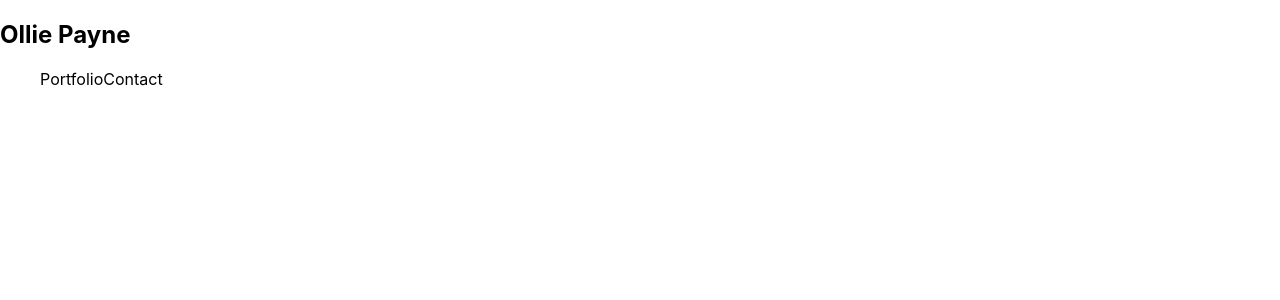
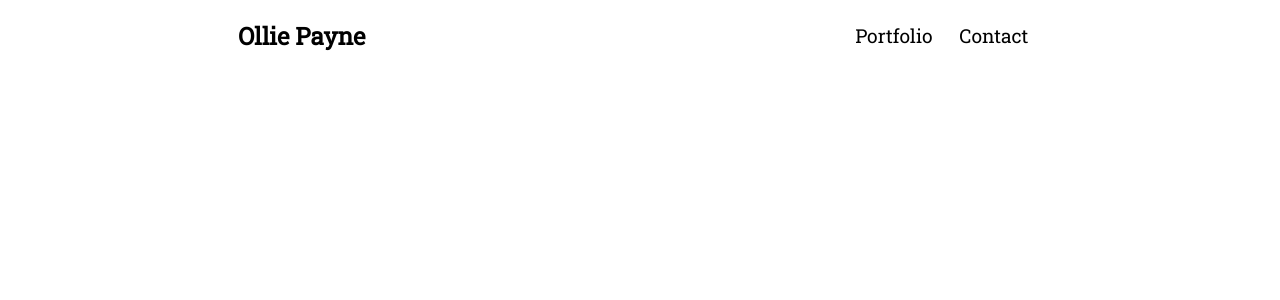
Before and after one commit to olliepayne/ollie-portfolio-rebuild, a Next.js app: page / in a window 1280 px wide. Shown: the top 300 px of the page. Built offline with nearby package versions, Linux system fonts and the light colour scheme.

Commit message:
place navbar

```diff
--- a/components/Navbar.tsx
+++ b/components/Navbar.tsx
@@ -3,13 +3,13 @@ import styles from '../styles/Navbar.module.css'
 
 const Navbar = () => {
   return (
-    <nav>
+    <nav className={styles.navbar}>
       <div className={styles.title}>
-        <h1>Ollie Payne</h1>
+        <Link href="/"><a><h1>Ollie Payne</h1></a></Link>
       </div>
-      <ul>
-        <Link href="/portfolio"><a>Portfolio</a></Link>
-        <Link href="/contact"><a>Contact</a></Link>
+      <ul className={styles.navLinksList}>
+        <Link href="/portfolio"><a className={styles.navLink}>Portfolio</a></Link>
+        <Link href="/contact"><a className={styles.navLink}>Contact</a></Link>
       </ul>
     </nav>
   )
--- a/styles/Navbar.module.css
+++ b/styles/Navbar.module.css
@@ -1,3 +1,9 @@
+.navbar {
+  display: flex;
+  justify-content: space-around;
+  align-items: center;
+}
+
 .title:hover {
   animation: shake 0.25s;
 }
@@ -14,4 +20,20 @@
   80% { transform: translate(-1px, -1px) rotate(1deg); }
   90% { transform: translate(1px, 2px) rotate(0deg); }
   100% { transform: translate(1px, -2px) rotate(-1deg); }
- }
+}
+
+.navLinksList {
+  list-style-type: none;
+  padding: 0;
+  display: flex;
+  justify-content: space-around;
+  width: 200px;
+}
+
+.navLink {
+  font-size: 1.2rem;
+}
+
+.navLink {
+
+}
--- a/styles/globals.css
+++ b/styles/globals.css
@@ -1,9 +1,10 @@
+@import url('https://fonts.googleapis.com/css2?family=Roboto+Slab&display=swap');
+
 html,
 body {
   padding: 0;
   margin: 0;
-  font-family: -apple-system, BlinkMacSystemFont, Segoe UI, Roboto, Oxygen,
-    Ubuntu, Cantarell, Fira Sans, Droid Sans, Helvetica Neue, sans-serif;
+  font-family: 'Roboto Slab', serif;
 }
 
 a {
```
